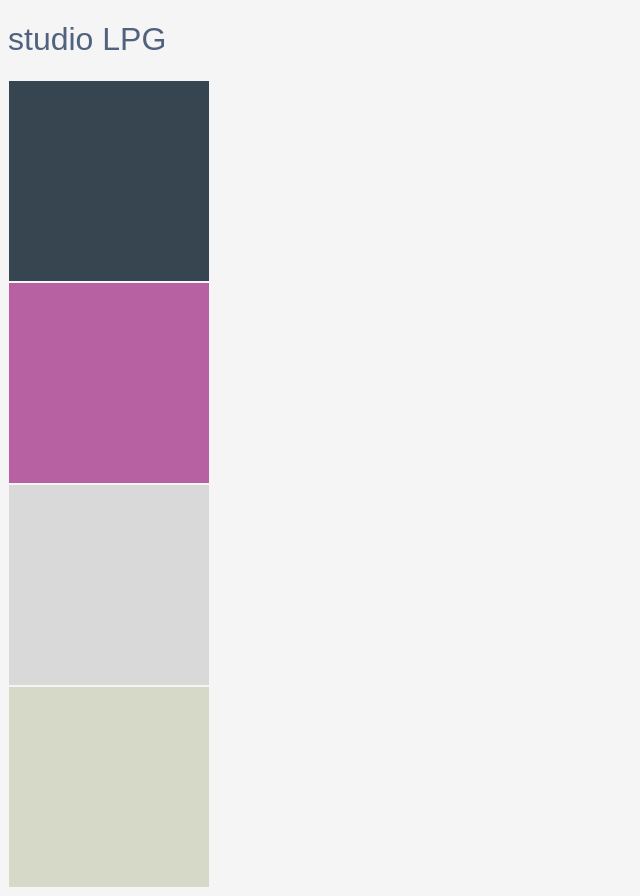
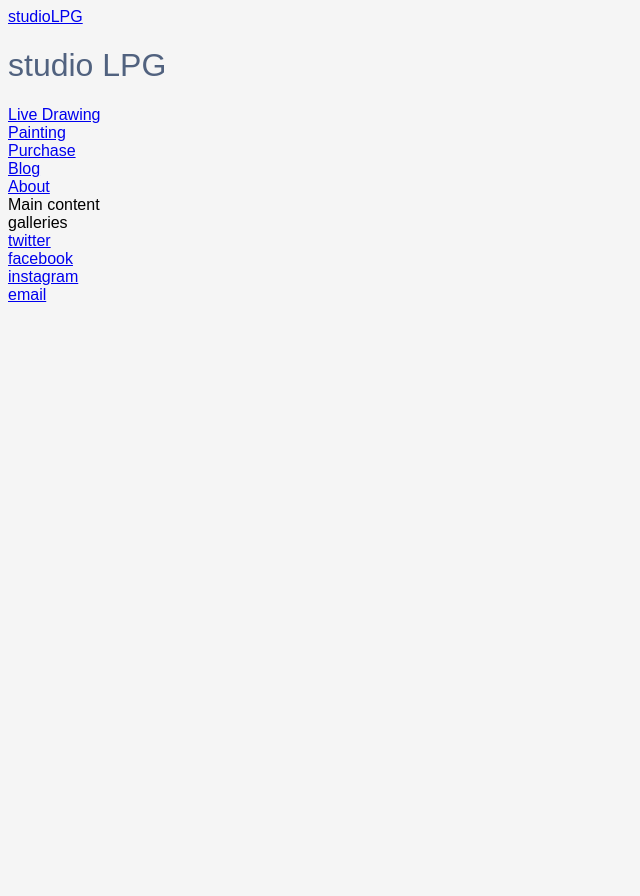
Before and after one commit to mayagold/studioLPG_frontend, a plain HTML site: page index.html in a window 1280 px wide. Shown: the whole page, without its empty margins (0-640 px from the left). After the commit the page ends 800 px from the top, so only its background shows below. Drawn offline with Linux system fonts and the light colour scheme.

Commit message:
initial html

```diff
--- a/index.html
+++ b/index.html
@@ -6,16 +6,50 @@
     <title>Studio LPG</title>
   </head>
   <body>
-    <h1 class="blue">
-      studio LPG
-    </h1>
-    <div class="color-scheme b">
+    <div class="header">
+      <div class="contact-heading">
+        <a href="#">studioLPG</a>
+      </div>
+      <h1 class="blue">
+        studio LPG
+      </h1>
+      <div class="nav-menu">
+        <div class="nav-item">
+          <a href="#">Live Drawing</a>
+        </div>
+        <div class="nav-item">
+          <a href="#">Painting</a>
+        </div>
+        <div class="nav-item">
+          <a href="#">Purchase</a>
+        </div>
+        <div class="nav-item">
+          <a href="#">Blog</a>
+        </div>
+        <div class="nav-item">
+          <a href="#">About</a>
+        </div>
+      </div>
     </div>
-    <div class="color-scheme c">
+    <div class="main">
+      Main content
     </div>
-    <div class="color-scheme d">
+    <div class="galleries">
+      galleries
     </div>
-    <div class="color-scheme e">
+    <div class="footer">
+      <div class="social-media-icon">
+        <a href="#">twitter</a>
+      </div>
+      <div class="social-media-icon">
+        <a href="#">facebook</a>
+      </div>
+      <div class="social-media-icon">
+        <a href="#">instagram</a>
+      </div>
+      <div class="social-media-icon">
+        <a href="#">email</a>
+      </div>
     </div>
   </body>
 </html>
```
